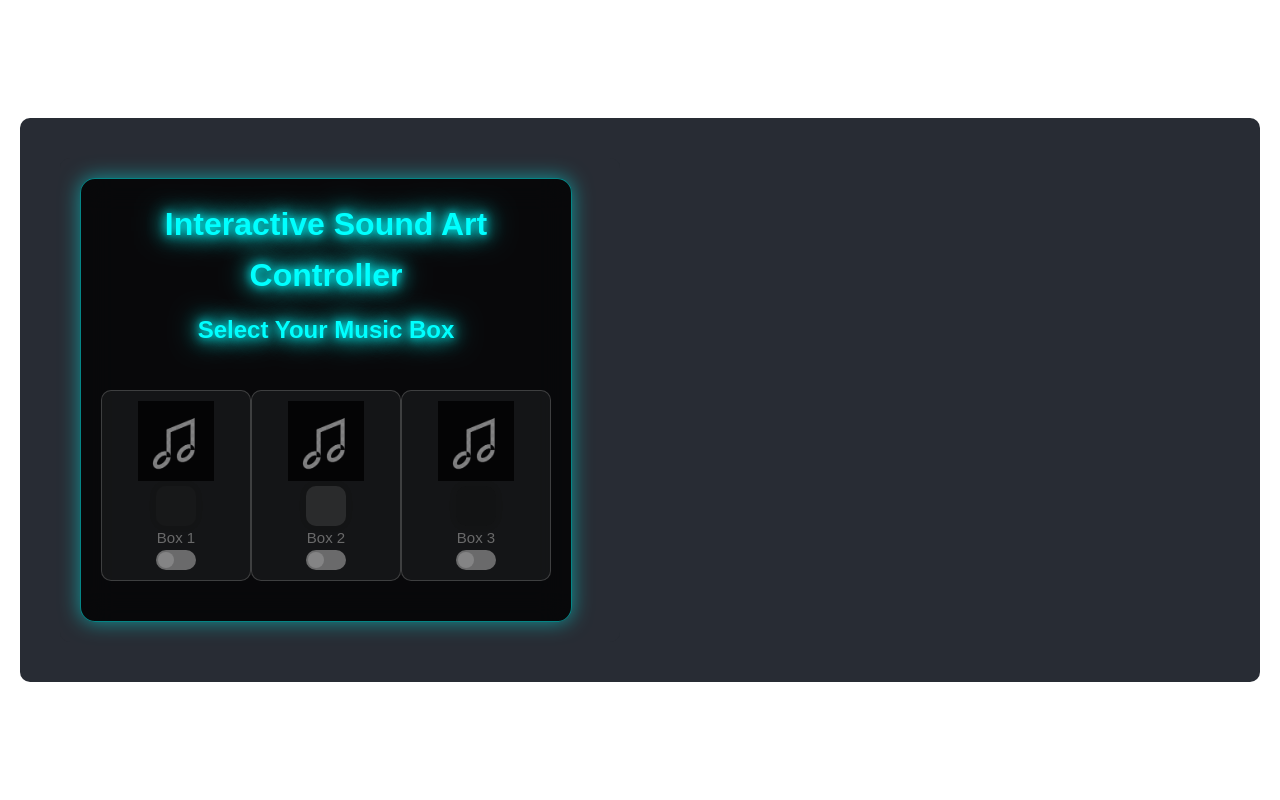
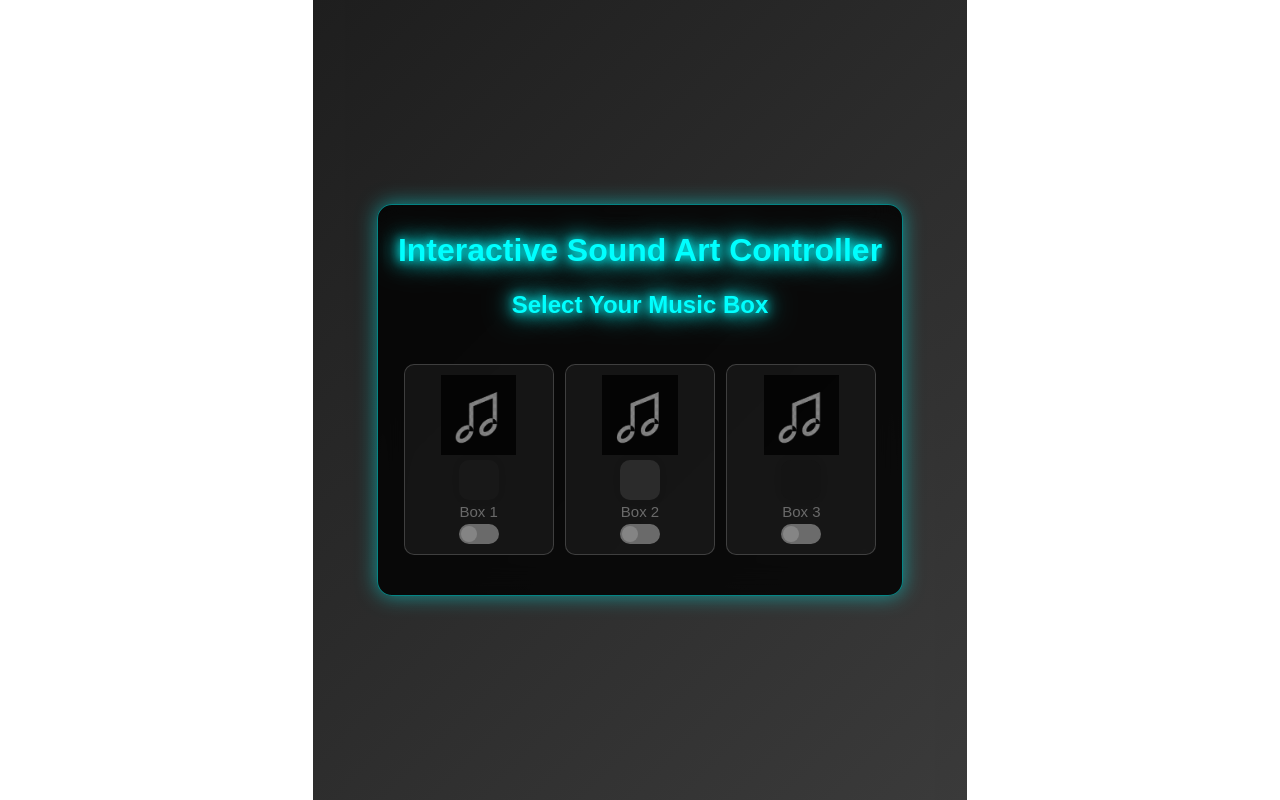
Before and after one commit to vives-project-xp/PX4-Interactive-Sound-Art, a Vue app in the folder interface/frontend/: page / in a window 1280 px wide. Built offline with nearby package versions, Linux system fonts and the light colour scheme.

Commit message:
centered the frontend interface

```diff
--- a/interface/frontend/src/app.vue
+++ b/interface/frontend/src/app.vue
@@ -4,19 +4,24 @@
   </div>
 </template>
 
-<script setup>
-import MusicBoxSelector from './components/MusicBoxSelector.vue';
+<script>
+import MusicBoxSelector from "./components/MusicBoxSelector.vue";
+
+export default {
+  components: {
+    MusicBoxSelector,
+  },
+};
 </script>
 
 <style>
-/* Global styles for the app */
+/* Dark Mode Background */
 #app {
-  text-align: center;
-  margin: 20px;
-  color: #fff;
-  background-color: #282c34;
-  padding: 20px;
-  border-radius: 10px;
-  backdrop-filter: blur(10px);
+  font-family: "Arial", sans-serif;
+  display: flex;
+  justify-content: center;
+  align-items: center;
+  height: 100vh;
+  background: linear-gradient(135deg, #1e1e1e, #3a3a3a);
 }
 </style>
```
